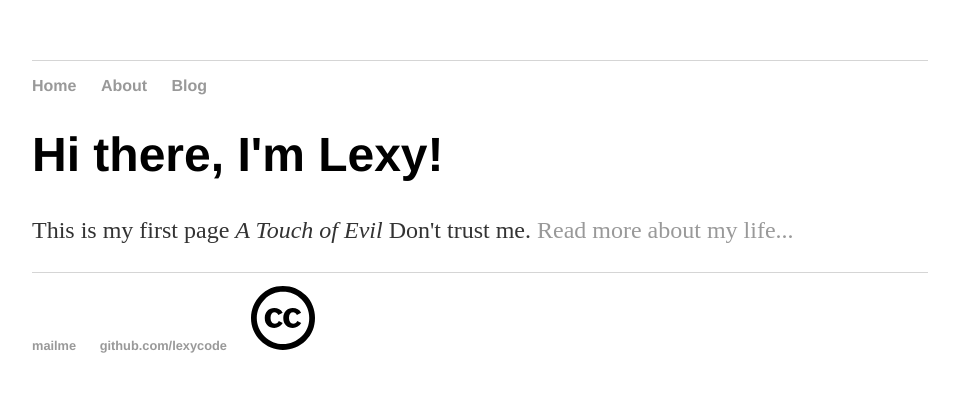
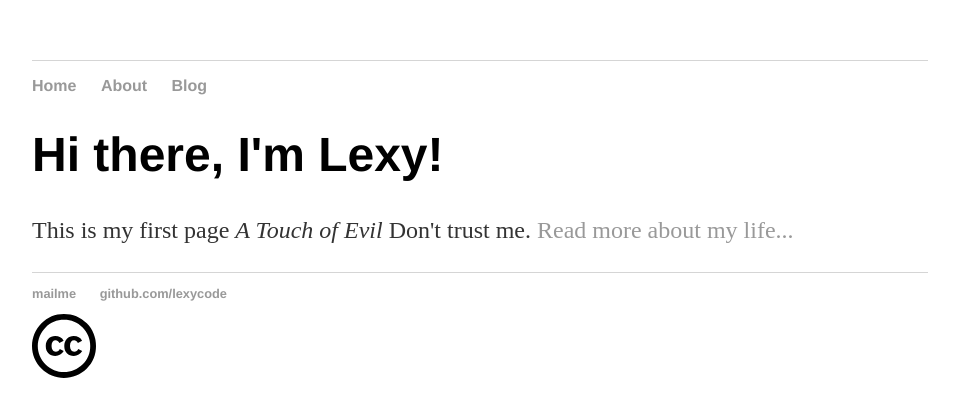
Before and after one commit to lexycode/lexycode.github.io, a Jekyll site: the page built from index.html, in a window 1280 px wide. Shown: the top 417 px of the page, without its empty margins (160-1119 px from the left). Built offline with Jekyll 4.4.1, drawn with Linux system fonts in a browser that asks for light colours.

Commit message:
Update default.html

```diff
--- a/_layouts/default.html
+++ b/_layouts/default.html
@@ -20,8 +20,8 @@
     		<ul>
         		<li><a href="mailto:johndoe@example.com">mailme</a></li>
         		<li><a href="https://github.com/lexycode">github.com/lexycode</a></li>
-			<li><img src="/images/cc.svg" alt="cc"></li>
 			</ul>
+			<img src="/images/cc.svg" alt="cc">
 		</footer>
 	</body>
 </html>
```
